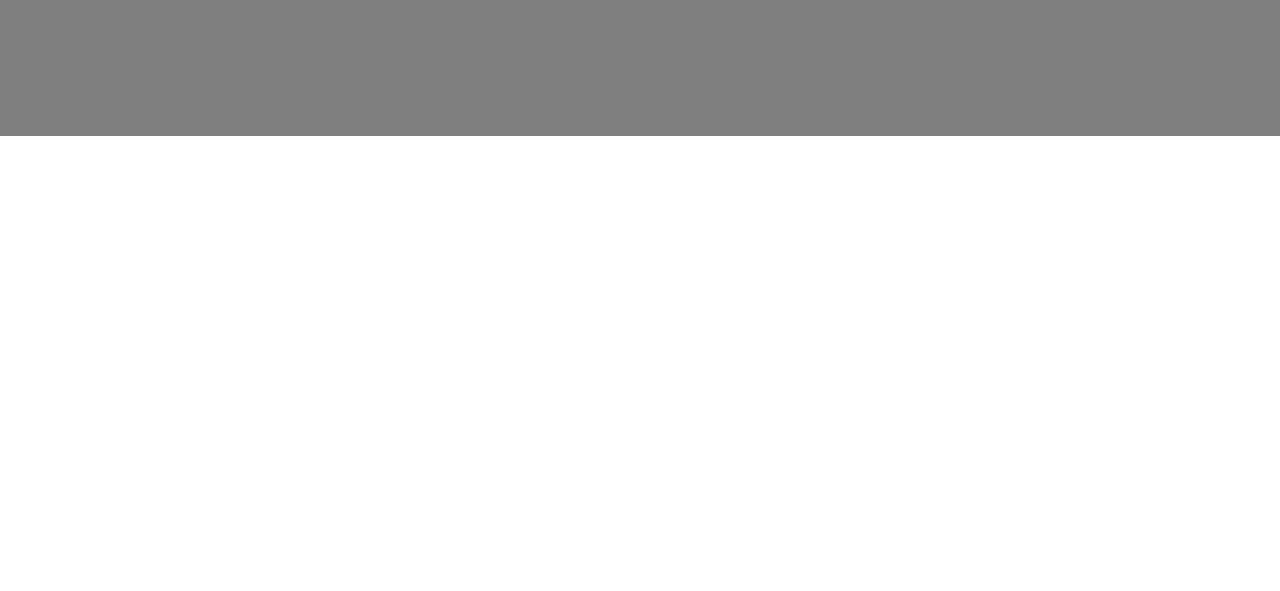
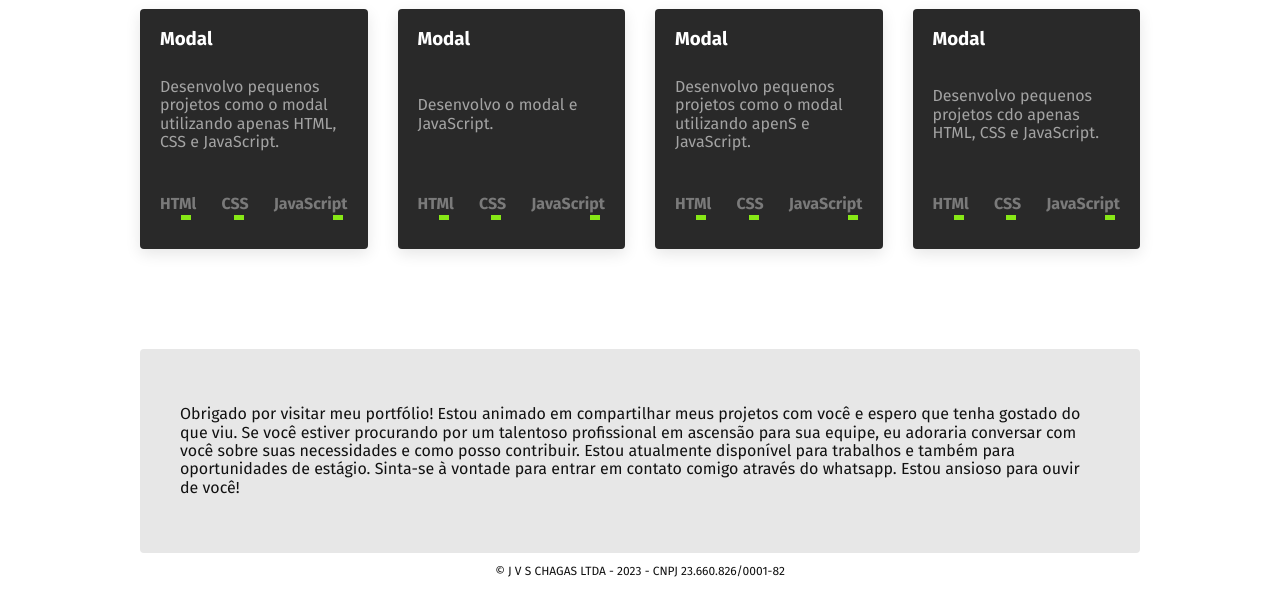
Before and after one commit to Victorsousa98/portfolio-novo, a plain HTML site: page index.html in a window 1280 px wide. Shown: the part 664-1255 px from the top of the page. Before the commit the page ends 800 px from the top, so only its background shows below. Drawn offline with Linux system fonts and the light colour scheme.

Commit message:
adiciona section projetos, rodape, copyright

```diff
--- a/assets/css/apresentacao/apresentacao.css
+++ b/assets/css/apresentacao/apresentacao.css
@@ -1,5 +1,6 @@
 body {
   font-family: "Fira Sans", sans-serif;
+
 }
 
 .apresentacao__foto-media650 {
@@ -7,6 +8,7 @@ body {
 }
 
 .apresentacao {
+  border-radius: 4px;
   display: grid;
   grid-template-columns: 1fr 1fr;
   justify-items: start;
@@ -81,16 +83,14 @@ body {
   }
 }
 
-
 @media (max-width: 425px) {
-    .apresentacao__foto-media650 {
-        width: 125px;
-      }
+  .apresentacao__foto-media650 {
+    width: 125px;
+  }
 }
 
-
 @media (max-width: 380px) {
-    .apresentacao__media650{
-        flex-direction: column;
-    }
+  .apresentacao__media650 {
+    flex-direction: column;
+  }
 }
--- a/assets/css/cabecalho/cabecalho.css
+++ b/assets/css/cabecalho/cabecalho.css
@@ -17,10 +17,16 @@
 .cabecalho .cabecalho__menu ul li {
   padding: 10px;
   list-style: none;
+  margin-top: 5px;
+  transition: 0.2s;
 }
 
 .cabecalho .cabecalho__menu ul li:last-child {
   padding-right: 0;
+}
+
+.cabecalho .cabecalho__menu ul li:hover {
+  margin-top: 0px;
 }
 
 .cabecalho .cabecalho__menu .menu__icone {
--- /dev/null
+++ b/assets/css/projetos/projetos.css
@@ -0,0 +1,129 @@
+.projetos {
+  margin-top: 20px;
+  margin-bottom: 20px;
+}
+
+.projetos h2 {
+  font-weight: 300;
+  font-size: 2rem;
+  color: #7a7a7a;
+  position: relative;
+}
+
+.projetos h2::before {
+  position: absolute;
+  content: "";
+  width: 3px;
+  height: 25px;
+  top: 5px;
+  left: -3px;
+  background-color: #87e816;
+}
+
+.projetos__grid {
+  display: grid;
+  grid-template-columns: 1fr 1fr 1fr 1fr;
+  gap: 30px;
+  margin-top: 20px;
+  color: #fff;
+}
+
+.projetos__grid a {
+  display: inline-block;
+  color: #fff;
+  text-decoration: none;
+}
+
+.projetos__item {
+  display: flex;
+  flex-direction: column;
+  justify-content: space-between;
+  width: auto;
+  height: 200px;
+  background-color: #292929;
+  padding: 20px;
+  border-radius: 4px;
+  box-shadow: 0 5px 15px rgba(0, 0, 0, 0.1);
+  margin-top: 5px;
+  transition: 0.2s;
+}
+
+.projetos__item:hover {
+  box-shadow: 0 5px 15px rgba(0, 0, 0, 0.5);
+  margin-top: 0px;
+}
+
+.projetos__item > p {
+  color: #a3a3a3;
+}
+
+.projetos__ferramentas {
+  display: flex;
+  align-items: center;
+  justify-content: space-between;
+}
+
+.projetos__ferramentas p {
+  border-radius: 4px;
+  color: #7a7a7a;
+  font-weight: 700;
+  position: relative;
+}
+
+.projetos__ferramentas p::after {
+  content: "";
+  width: 10px;
+  height: 5px;
+  position: absolute;
+  top: 20px;
+  right: 5px;
+  background-color: #87e816;
+}
+
+@media (max-width: 1050px) {
+  .projetos {
+    padding: 40px;
+  }
+
+  .projetos__grid {
+    gap: 20px;
+  }
+}
+
+@media (max-width: 950px) {
+  .projetos__grid {
+    grid-template-columns: 1fr 1fr 1fr;
+  }
+}
+
+
+@media (max-width: 750px) {
+  .projetos__grid {
+    grid-template-columns: 1fr 1fr ;
+  }
+}
+
+@media (max-width: 550px) {
+  .projetos__grid {
+    grid-template-columns: 1fr ;
+  }
+}
+
+@media (max-width: 510px) {
+  .apresentacao__sobre h1 {
+    font-size: 1.75rem;
+  }
+}
+
+@media (max-width: 425px) {
+  .apresentacao__sobre h1 {
+    font-size: 1.5rem;
+  }
+}
+
+@media (max-width: 380px) {
+  .apresentacao__sobre h1 {
+    font-size: 2.25rem;
+    margin-bottom: 0px;
+  }
+}
--- /dev/null
+++ b/assets/css/rodape/rodape.css
@@ -0,0 +1,15 @@
+.rodape {
+  display: flex;
+  align-items: center;
+  justify-content: space-between;
+  background-color: #e7e7e7;
+  color: #111111;
+  padding: 40px;
+  border-radius: 4px;
+  margin-top: 100px;
+}
+
+.copyright {
+  text-align: center;
+  font-size: 0.75rem;
+}
--- a/assets/css/style.css
+++ b/assets/css/style.css
@@ -1,3 +1,5 @@
 @import url("./cabecalho/cabecalho.css");
 @import url("./apresentacao/apresentacao.css");
 @import url("./apresentacao/apresentacao-sobre.css");
+@import url("./projetos/projetos.css");
+@import url("./rodape/rodape.css");
--- a/index.html
+++ b/index.html
@@ -32,7 +32,7 @@
 		<a href="#">
 			<img class="cabecalho__logo" src="./assets/img/Victor.svg" alt="Logo Victor" title="Logo Victor">
 		</a>
-		<nav class="cabecalho__menu">
+		<nav class="cabecalho__menu" aria-label="Menu de links principais">
 			<ul>
 				<li>
 					<a class="menu__link" href="https://wa.me/5598985504091" target="_blank">
@@ -78,8 +78,62 @@
 			<img class="foto" src="./assets/img/foto.png" alt="foto de victor" title="foto de victor">
 		</section>
 
+		<section class="projetos">
+			<h2>Projetos</h2>
+			<div class="projetos__grid">
+				<a href="#">
+					<div class="projetos__item">
+						<h3>Modal</h3>
+						<p>Desenvolvo pequenos projetos como o modal utilizando apenas HTML, CSS e JavaScript. </p>
+						<div class="projetos__ferramentas">
+							<p>HTMl</p>
+							<p>CSS</p>
+							<p>JavaScript</p>
+						</div>
+					</div>
+				</a>
+				<a href="#">
+					<div class="projetos__item">
+						<h3>Modal</h3>
+						<p>Desenvolvo o modal e JavaScript. </p>
+						<div class="projetos__ferramentas">
+							<p>HTMl</p>
+							<p>CSS</p>
+							<p>JavaScript</p>
+						</div>
+					</div>
+				</a>
+				<a href="#">
+					<div class="projetos__item">
+						<h3>Modal</h3>
+						<p>Desenvolvo pequenos projetos como o modal utilizando apenS e JavaScript. </p>
+						<div class="projetos__ferramentas">
+							<p>HTMl</p>
+							<p>CSS</p>
+							<p>JavaScript</p>
+						</div>
+					</div>
+				</a>
+				<a href="#">
+					<div class="projetos__item">
+						<h3>Modal</h3>
+						<p>Desenvolvo pequenos projetos cdo apenas HTML, CSS e JavaScript. </p>
+						<div class="projetos__ferramentas">
+							<p>HTMl</p>
+							<p>CSS</p>
+							<p>JavaScript</p>
+						</div>
+					</div>
+				</a>
+			</div>
+		</section>
+
 	</main>
 	<footer>
+		<section class="rodape">
+			<p>Obrigado por visitar meu portfólio! Estou animado em compartilhar meus projetos com você e espero que tenha gostado do que viu. Se você estiver procurando por um talentoso profissional em ascensão para sua equipe, eu adoraria conversar com você sobre suas necessidades e como posso contribuir. Estou atualmente disponível para trabalhos e também para oportunidades de estágio. Sinta-se à vontade para entrar em contato comigo através do whatsapp. Estou ansioso para ouvir de você!</p>
+		</section>
+		<p class="copyright">© J V S CHAGAS LTDA - 2023 - CNPJ 23.660.826/0001-82</p>
 
 	</footer>
 	<div class="modal" id="modal">
@@ -91,7 +145,9 @@
 		</div>
 	</div>
 
+
+
 </body>
-<script src="./js/modal.js"></script>
+<!-- <script src="./js/modal.js"></script> -->
 
 </html>
```
